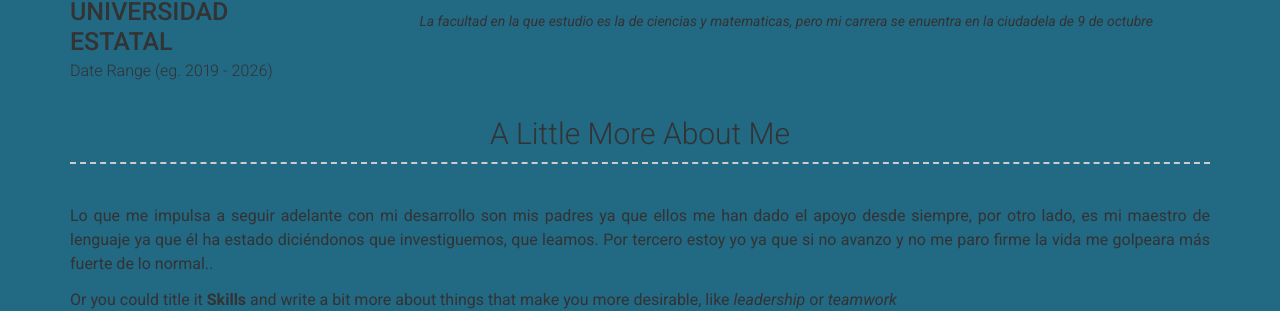
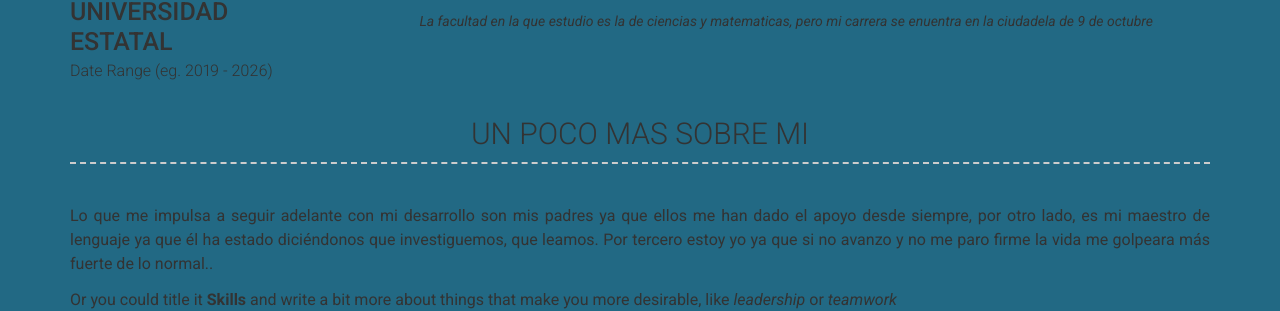
Before and after one commit to moises2018-gif/LORE, a Jekyll site: the page built from index.md, in a window 1280 px wide. Shown: the part 930-1241 px from the top of the page. Built offline with Jekyll 4.4.1, drawn with Linux system fonts in a browser that asks for light colours; nearby versions of some CDN libraries.

Commit message:
Update more.html

```diff
--- a/_includes/more.html
+++ b/_includes/more.html
@@ -1,5 +1,5 @@
 <div class="container more-container">
-  <h3>{{ site.more_title | default: "A Little More About Me" }}</h3>
+  <h3>{{ site.more_title | default: "UN POCO MAS SOBRE MI" }}</h3>
   <div class="row clearfix">
     <div class="col-md-12">
       {{ site.more_content | strip | markdownify }}
```
